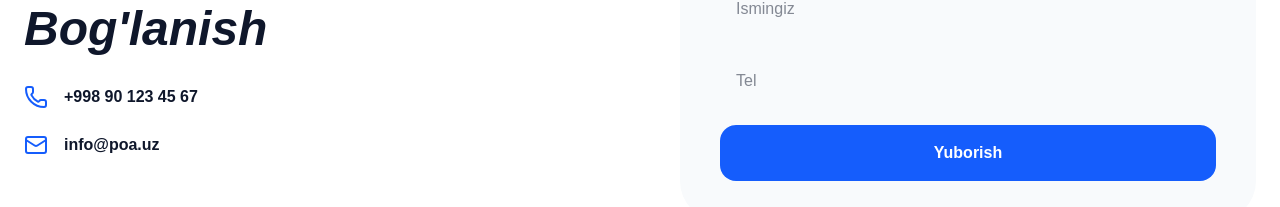
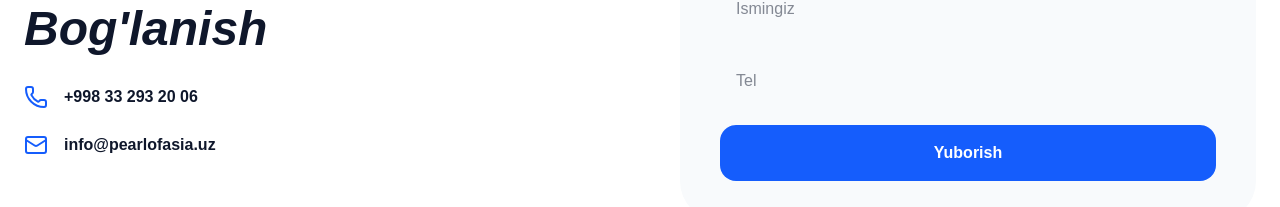
Before and after one commit to alijonqodirov2022-crypto/Mening_blogim, a Next.js app: page / in a window 1280 px wide. Shown: the part 3177-3384 px from the top of the page. Built offline with nearby package versions, Linux system fonts and the light colour scheme.

Commit message:
Next.js Image komponenti va rasm qo'shildi

```diff
--- a/app/page.tsx
+++ b/app/page.tsx
@@ -1,5 +1,6 @@
 "use client";
 import React, { useState, useEffect } from "react";
+import Image from "next/image";
 import { motion, AnimatePresence } from "framer-motion";
 import {
   Server, Smartphone, Database, Network,
@@ -148,7 +149,7 @@ export default function PearlOfAsiaUltra() {
     setLoading(true);
     const formData = new FormData(e.currentTarget);
     const token = "8578469335:AAGIhKG9I_FoRAw7pRLHkpWmyLmc7-XqLFU";
-    const chat_id = "7277916371";
+    const chat_id = "7277916372";
     const message = `🚀 Buyurtma:\n👤 Ism: ${formData.get("name")}\n📞 Tel: ${formData.get("phone")}`;
 
     try {
@@ -192,7 +193,7 @@ export default function PearlOfAsiaUltra() {
           <p className="text-xl text-blue-400 font-bold mb-8 uppercase tracking-[0.2em]">{t.hero.sub}</p>
           <p className="text-slate-300 max-w-2xl mx-auto mb-10 italic">{t.hero.desc}</p>
           <a href="#section-1" className="bg-blue-600 text-white px-8 py-4 rounded-full font-bold hover:scale-105 transition-transform inline-block">
-             {t.hero.btn1}
+            {t.hero.btn1}
           </a>
         </div>
       </section>
@@ -274,8 +275,8 @@ export default function PearlOfAsiaUltra() {
             <div>
                 <h2 className="text-5xl font-black mb-8 italic">{t.contact.title}</h2>
                 <div className="space-y-6">
-                    <div className="flex gap-4 items-center"><Phone className="text-blue-600"/><span className="font-bold">+998 90 123 45 67</span></div>
-                    <div className="flex gap-4 items-center"><Mail className="text-blue-600"/><span className="font-bold">info@poa.uz</span></div>
+                    <div className="flex gap-4 items-center"><Phone className="text-blue-600"/><span className="font-bold">+998 33 293 20 06</span></div>
+                    <div className="flex gap-4 items-center"><Mail className="text-blue-600"/><span className="font-bold">info@pearlofasia.uz</span></div>
                 </div>
             </div>
             <form onSubmit={sendMessage} className="space-y-4 bg-slate-50 p-10 rounded-[40px]">
```
